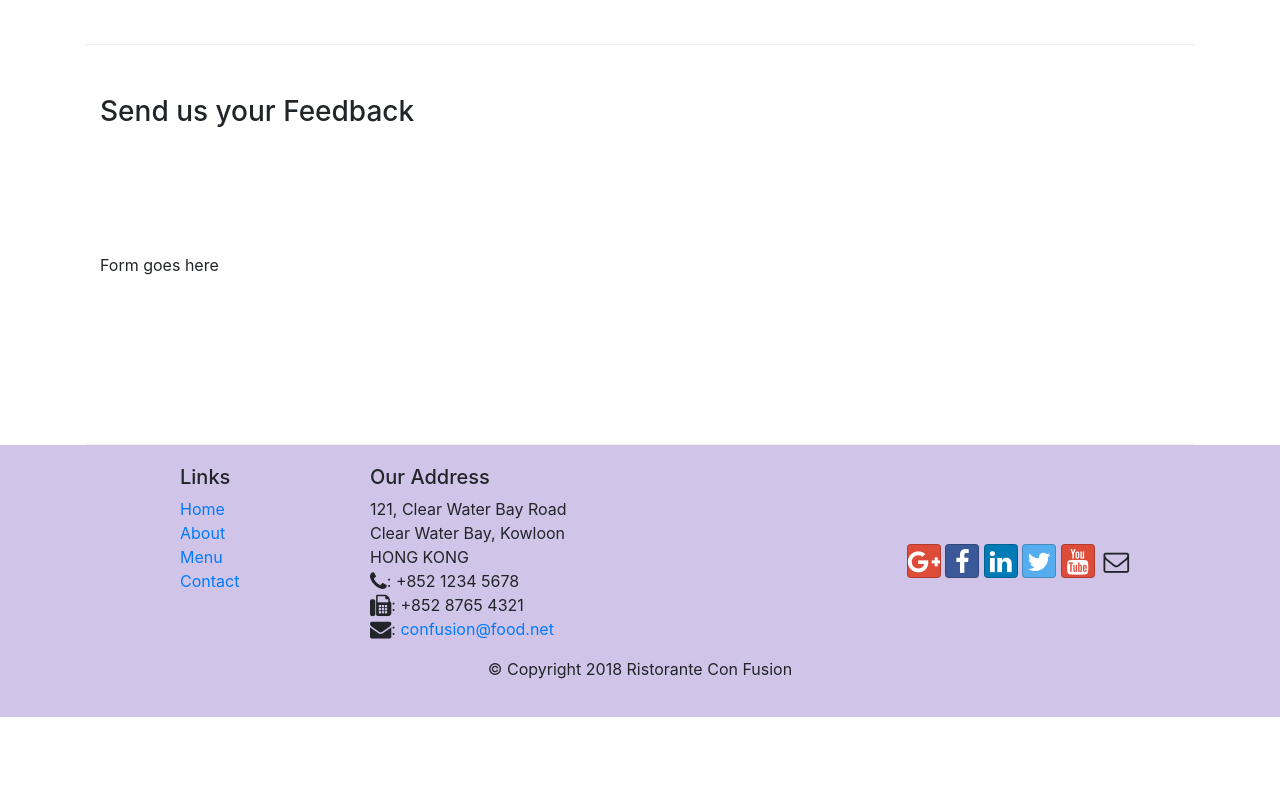
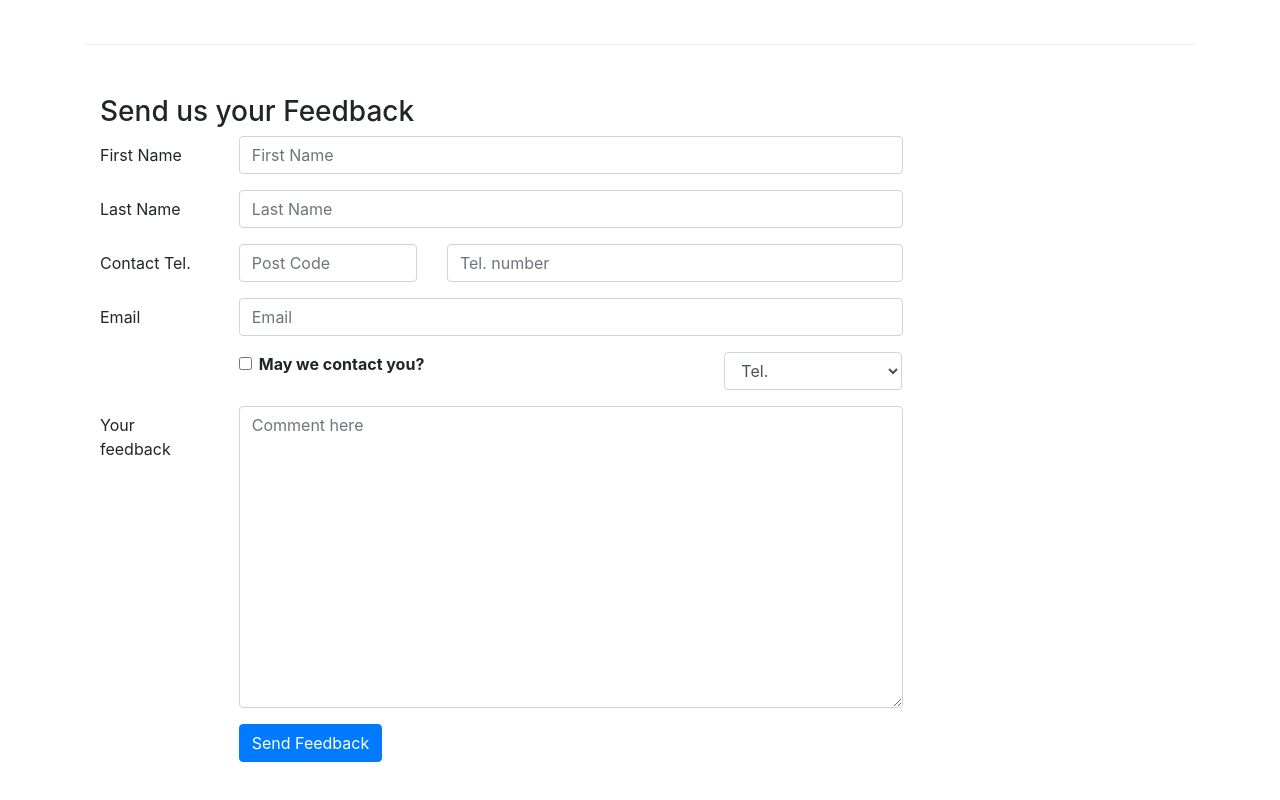
Before and after one commit to Rivehn/bootstrap4practice, a website: page contactus.html in a window 1280 px wide. Shown: the part 820-1620 px from the top of the page. Before the commit the page ends 1537 px from the top, so only its background shows below. Drawn offline with nearby package versions, Linux system fonts and the light colour scheme.

Commit message:
added contact form

```diff
--- a/contactus.html
+++ b/contactus.html
@@ -92,7 +92,61 @@
               <h3>Send us your Feedback</h3>
            </div>
             <div class="col-12 col-md-9">
-                Form goes here
+                <form>
+                    <div class="form-group row">
+                        <label for="firstname" class="col-md-2 col-form-label">First Name</label>
+                        <div class="col-md-10">
+                            <input type="text" class="form-control" id="firstname" name="firstname" placeholder="First Name">
+                        </div>
+                    </div>
+                    <div class="form-group row">
+                        <label for="lastname" class="col-md-2 col-form-label">Last Name</label>
+                        <div class="col-md-10">
+                            <input type="text" class="form-control" id="lastname" name="lastname" placeholder="Last Name">
+                        </div>
+                    </div>
+                    <div class="form-group row">
+                        <label for="telnum" class="col-12 col-md-2 col-form-label">Contact Tel.</label>
+                        <div class="col-5 col-md-3">
+                            <input type="tel" class="form-control" id="areacode" name="areacode" placeholder="Post Code">
+                        </div>
+                        <div class="col-7 col-md-7">
+                            <input type="tel" class="form-control" id="telnum" name="telnum" placeholder="Tel. number">
+                        </div>
+                    </div>
+                    <div class="form-group row">
+                        <label for="emailid" class="col-md-2 col-form-label">Email </label>
+                        <div class="col-md-10">
+                            <input type="email" class="form-control" id="emailid" name="emailid" placeholder="Email">
+                        </div>
+                    </div>
+                    <div class="form-group row">
+                        <div class="col-md-6 offset-md-2">
+                            <div class="form-check">
+                                <input type="checkbox" class="form-check-input" name="approve" id="approve" value="">
+                                <label for="approve" class="form-check-label"><strong>May we contact you?</strong></label>
+                            </div>
+                        </div>
+                        <div class="col-md-3 offset-md-1">
+                            <select class="form-control">
+                                <option value="">Tel.</option>
+                                <option value="">Email</option>
+                            </select>
+                        </div>
+                    </div>
+                    <div class="form-group row">
+                        <label for="feedback" class="col-md-2 col-form-label">Your feedback </label>
+                        <div class="col-md-10">
+                            <textarea class="form-control" id="feedback" name="feedback" placeholder="Comment here" rows="12"></textarea>
+                        </div>
+                    </div>
+                    <div class="form-group row">
+                        <div class="offset-md-2 col-md-10">
+                            <button type="submit" class="btn btn-primary">
+                                Send Feedback
+                            </button>
+                        </div>
+                </form>
             </div>
              <div class="col-12 col-md">
             </div>
--- a/package.json
+++ b/package.json
@@ -16,6 +16,7 @@
   "dependencies": {
     "bootstrap": "^4.6.0",
     "bootstrap-social": "^5.1.1",
-    "font-awesome": "^4.7.0"
+    "font-awesome": "^4.7.0",
+    "jquery": "^3.6.0"
   }
 }
```
Also changed, not shown: 1 other file.
